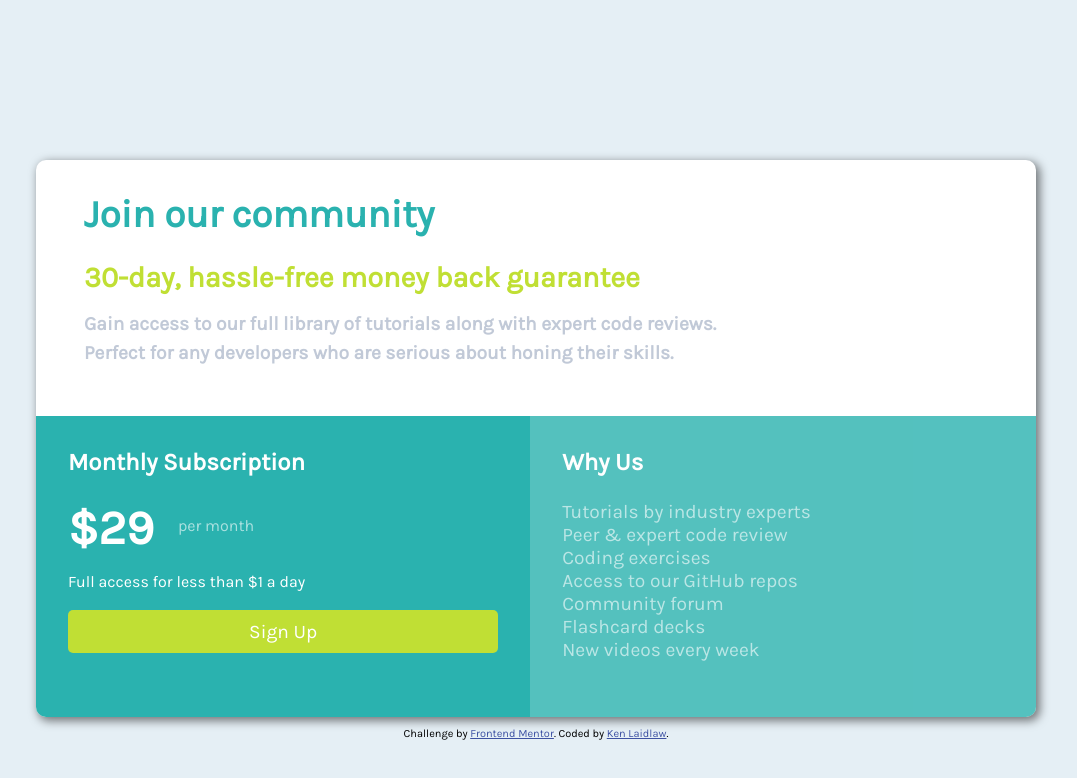
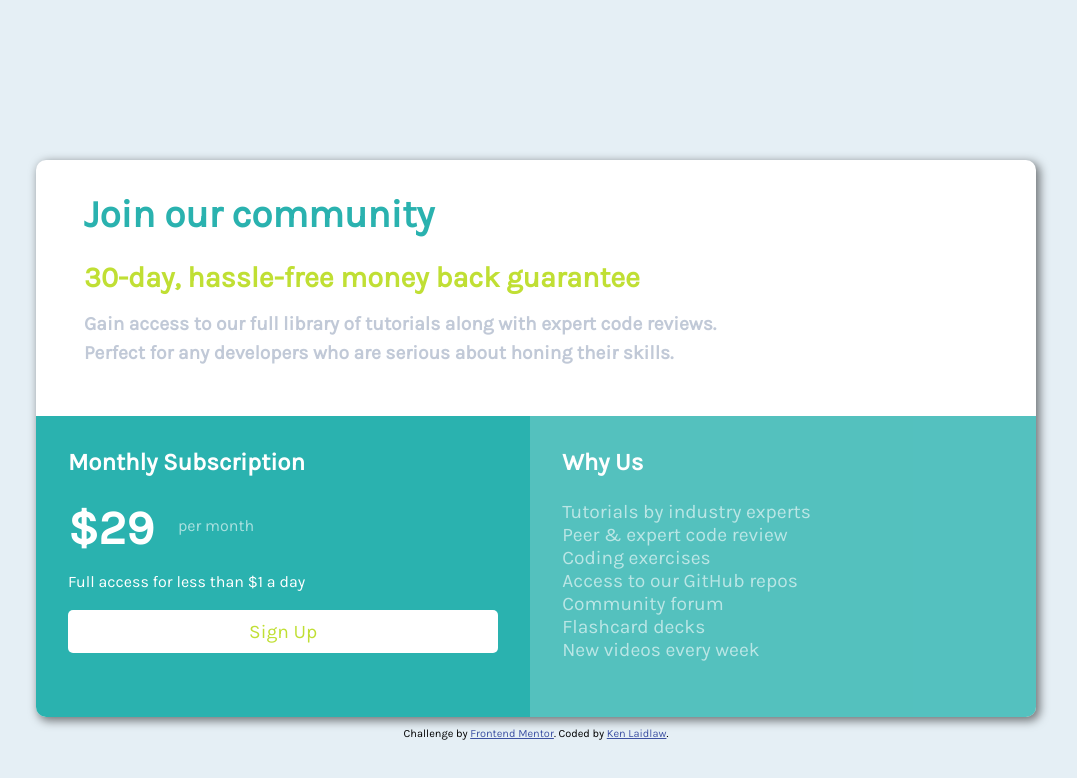
Before and after one commit to Kenlaidlaw/FEM02, a plain HTML site: page index.html in a window 1280 px wide. In both pictures the pointer is over the element "Sign Up". Shown: the whole page, without its empty margins (104-1181 px from the left). Drawn offline with Linux system fonts and the light colour scheme.

Commit message:
Final commit2

```diff
--- a/style.css
+++ b/style.css
@@ -100,6 +100,12 @@ html {
     text-align: center;
     vertical-align: middle;
     padding: 10px;
+    transition: 0.5s;
+}
+
+.signup:hover {
+    background: #fff;
+    color:hsl(71, 73%, 54%);
 }
 
 .why_us {
```
